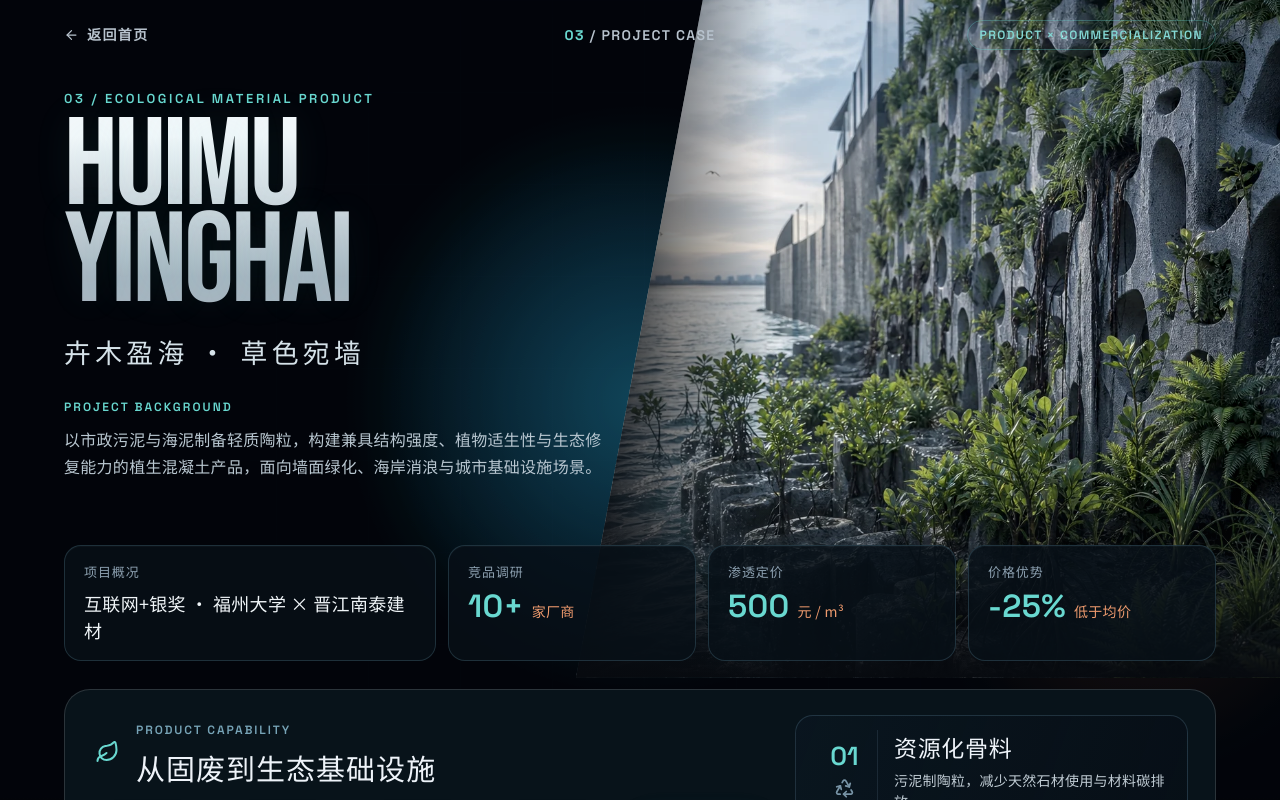
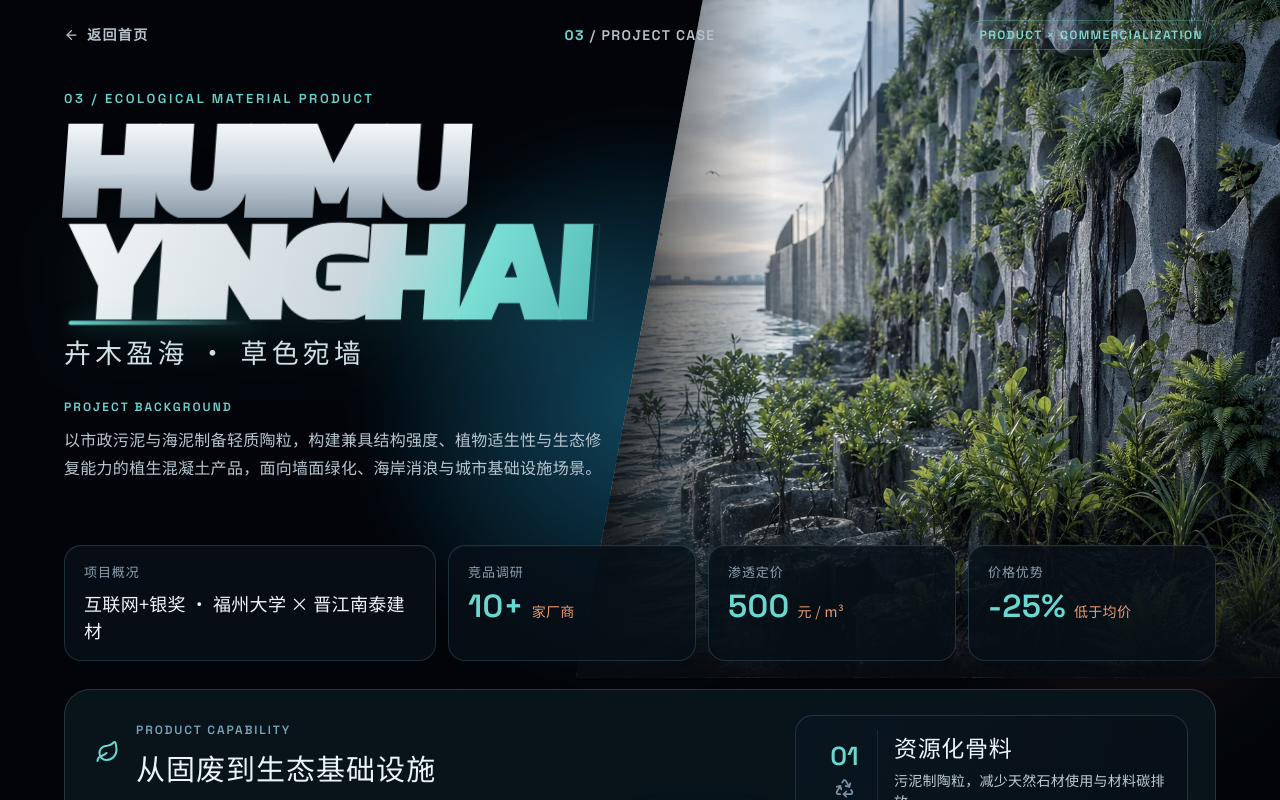
Before and after one commit to huangqiang597/Huang-Qiang-s-Personal-Homepage, a Next.js app: page /projects/huimu-yinghai in a window 1280 px wide. Shown: the top 800 px of the page. Built offline with nearby package versions, Linux system fonts and the light colour scheme; a web font is replaced by a local one.

Commit message:
Elevate Huimu cover typography

```diff
--- a/app/components/HuimuYinghaiCaseStudy.css
+++ b/app/components/HuimuYinghaiCaseStudy.css
@@ -109,19 +109,45 @@
   letter-spacing: .2em;
 }
 .hy-hero-copy h1 {
-  width: min(58vw, 920px);
+  width: min(61vw, 1020px);
   margin: 0;
   color: transparent;
-  font-family: "Bebas Neue", "Arial Narrow", sans-serif;
-  font-size: clamp(6.8rem, 10vw, 13rem);
-  line-height: .76;
-  font-weight: 400;
-  letter-spacing: -.025em;
-  text-shadow: 0 0 38px rgba(93, 214, 203, .09);
-  background: linear-gradient(180deg, #f5f8fb 10%, #a8b5c0 82%);
+  font-family: "Kanit", "Arial Black", sans-serif;
+  font-size: clamp(7.8rem, 11.2vw, 15rem);
+  line-height: .68;
+  font-weight: 900;
+  letter-spacing: -.075em;
+  transform: skewX(-4deg) scaleY(1.04);
+  transform-origin: left top;
+}
+.hy-hero-copy h1 span {
+  position: relative;
+  display: block;
+  width: max-content;
   background-clip: text;
   -webkit-background-clip: text;
   -webkit-text-fill-color: transparent;
+}
+.hy-hero-copy h1 span:first-child {
+  background-image: linear-gradient(180deg, #f8fbfd 0%, #cad5dd 54%, #8d9ba8 100%);
+  filter: drop-shadow(0 14px 32px rgba(0, 0, 0, .28));
+}
+.hy-hero-copy h1 span:last-child {
+  margin-left: .08em;
+  background-image: linear-gradient(108deg, #f2f6f8 0%, #cbd6dc 56%, #79ddd4 78%, #58bfb8 100%);
+  -webkit-text-stroke: 1px rgba(226, 247, 246, .12);
+  filter: drop-shadow(0 17px 34px rgba(45, 180, 170, .13));
+}
+.hy-hero-copy h1 span:last-child::after {
+  content: "";
+  position: absolute;
+  left: .05em;
+  bottom: -.035em;
+  width: 36%;
+  height: 4px;
+  border-radius: 99px;
+  background: linear-gradient(90deg, var(--hy-teal), rgba(105, 216, 208, 0));
+  box-shadow: 0 0 22px rgba(105, 216, 208, .38);
 }
 .hy-cn-name {
   margin-top: 20px;
--- a/app/components/HuimuYinghaiCaseStudy.tsx
+++ b/app/components/HuimuYinghaiCaseStudy.tsx
@@ -129,7 +129,7 @@ export default function HuimuYinghaiCaseStudy() {
 
         <div className="hy-hero-copy">
           <p>03 / ECOLOGICAL MATERIAL PRODUCT</p>
-          <h1 id="hy-title">HUIMU<br />YINGHAI</h1>
+          <h1 id="hy-title" aria-label="HUIMU YINGHAI"><span>HUIMU</span><span>YINGHAI</span></h1>
           <div className="hy-cn-name">卉木盈海 · 草色宛墙</div>
           <div className="hy-hero-background-copy">
             <small>PROJECT BACKGROUND</small>
```
